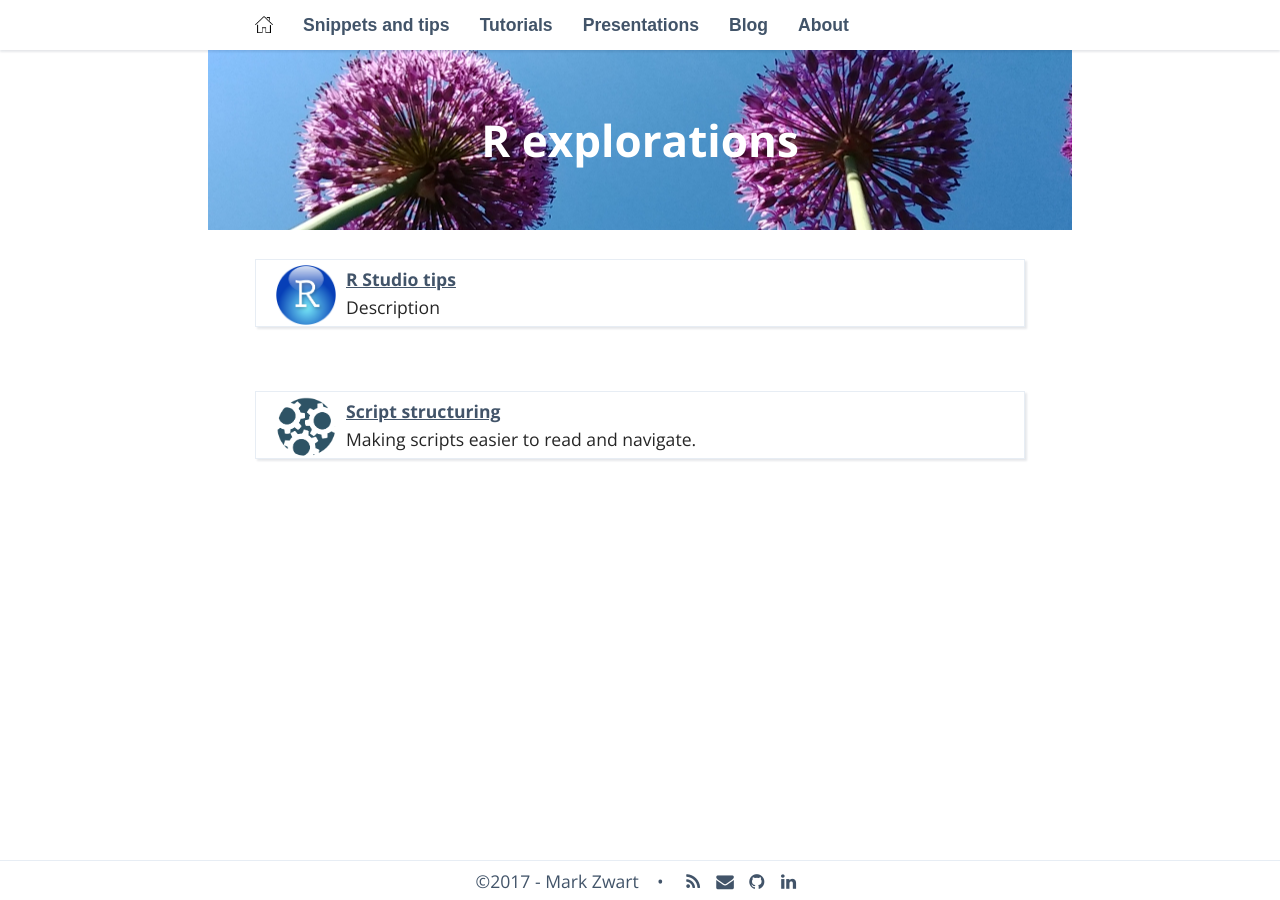
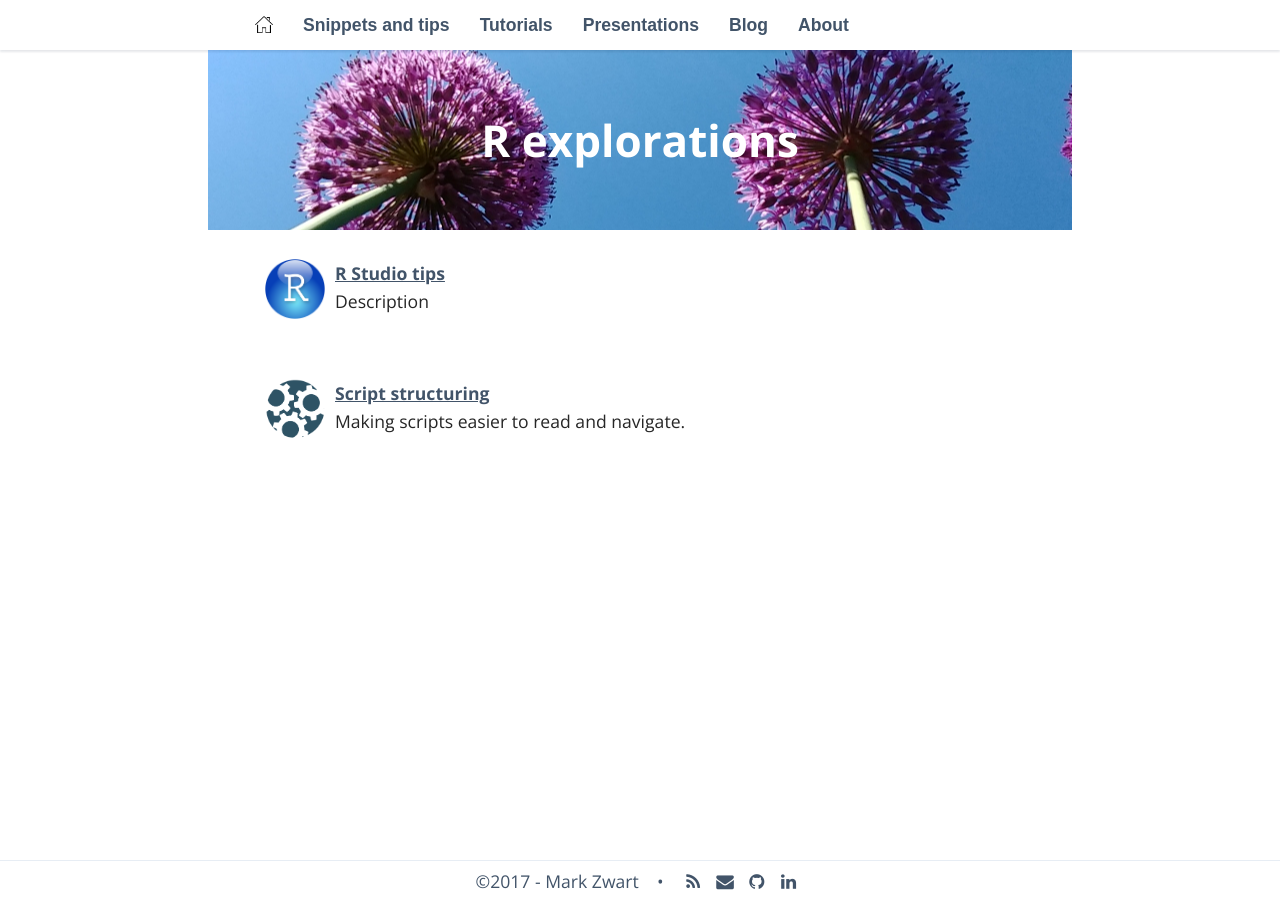
Before and after one commit to mark-me/mark-me.github.io, a Jekyll site: the page built from _pages/snippets-and-tips_diff.md, in a window 1280 px wide. Built offline with Jekyll 4.4.1, drawn with Linux system fonts in a browser that asks for light colours; nearby versions of some CDN libraries; some web fonts are replaced; our own code applies the rules of GitHub Pages for plain Markdown files; comment, search, counter and statistics services are not loaded.

Commit message:
Changing snippet index

```diff
--- a/_sass/_layout.scss
+++ b/_sass/_layout.scss
@@ -95,11 +95,6 @@ blogtext{
   box-shadow: 2px 2px 2px RGBA(4, 25, 54, .1);
   padding: 5px 10px;
 }
-.box_pages {
-  border: 1px solid $light;
-  box-shadow: 2px 2px 2px RGBA(4, 25, 54, .1);
-  padding: 5px 10px;
-}
 
 /**
  * Navigation bar
```
